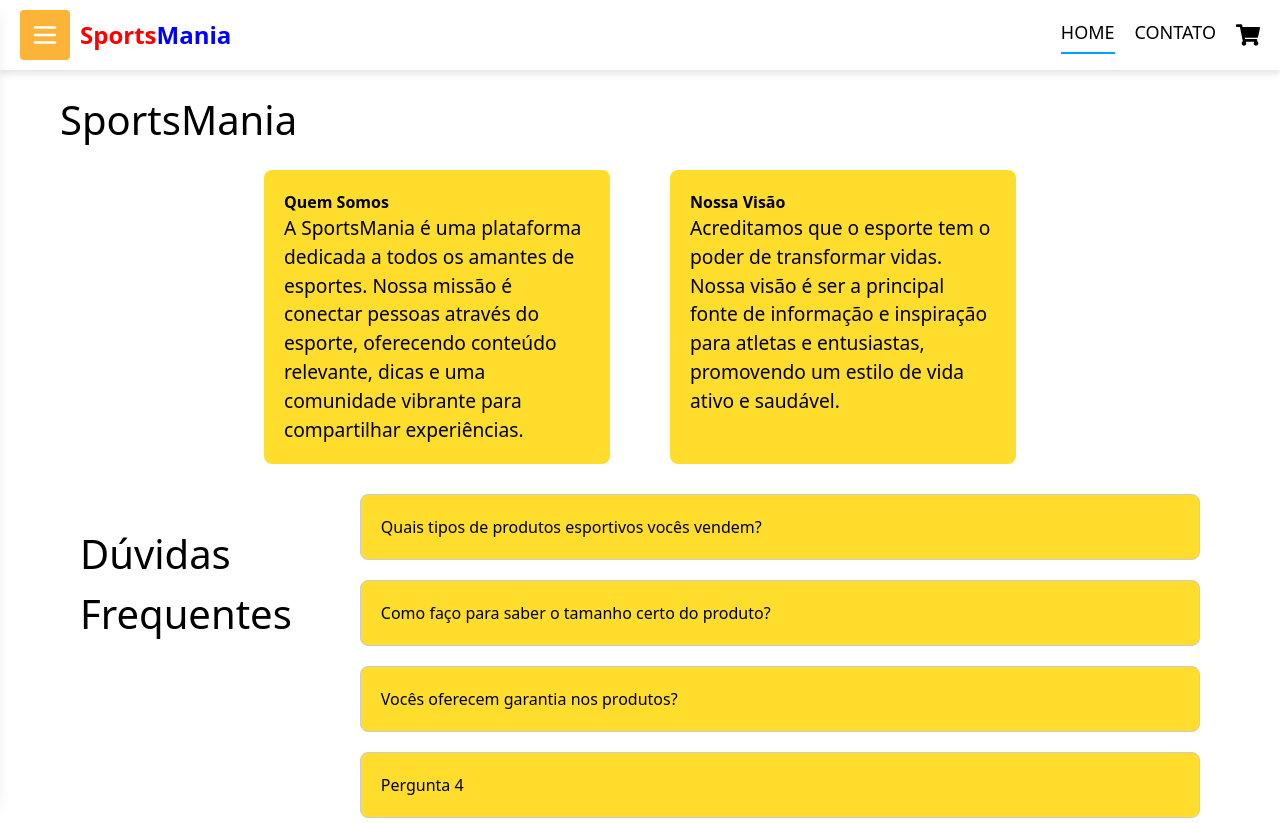
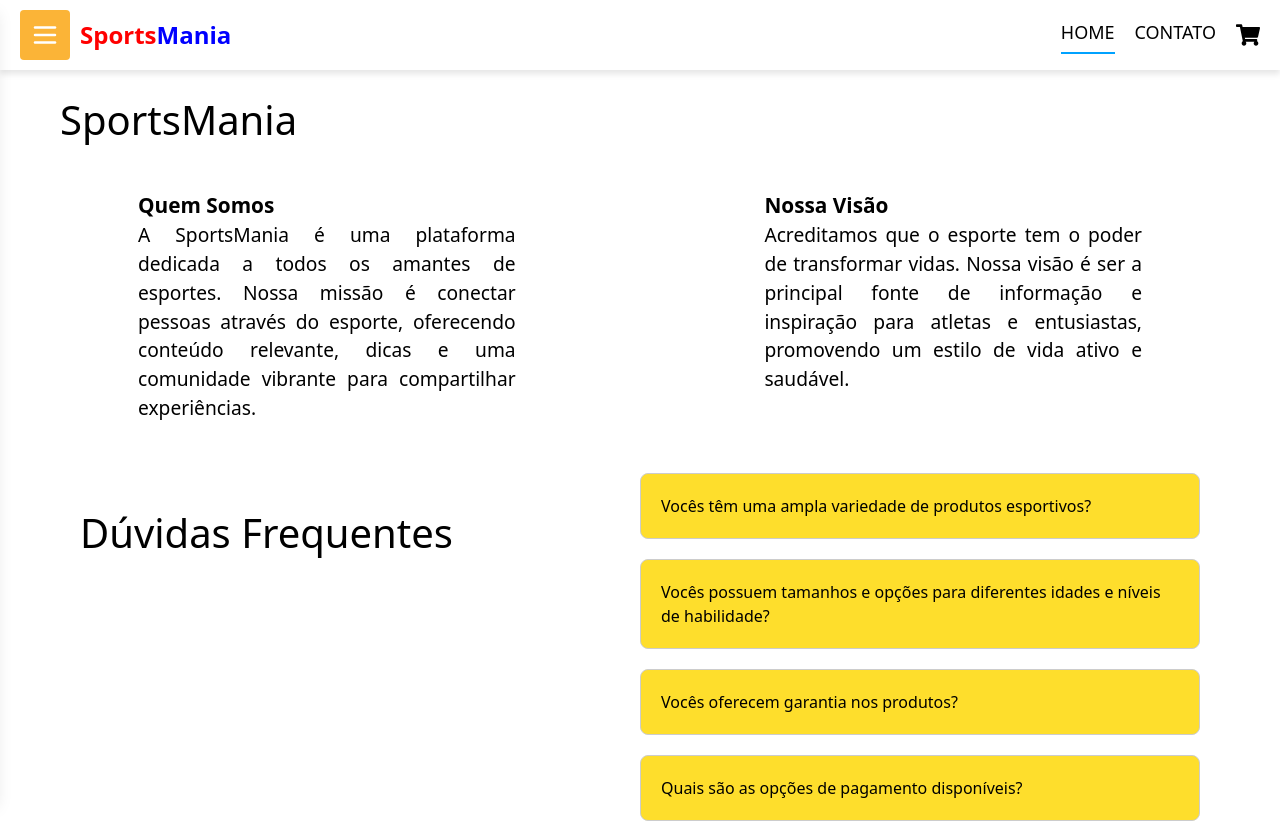
Before and after one commit to GabrielP02/SportsMania, a React (Vite) app: page /aboutus in a window 1280 px wide. Shown: the top 823 px of the page. Built offline with nearby package versions, Linux system fonts and the light colour scheme.

Commit message:
Add files via upload

```diff
--- a/src/Styles/AboutUs.css
+++ b/src/Styles/AboutUs.css
@@ -8,32 +8,54 @@
 }
 
 .titulo {
-    text-align: left; /* Alinha o título à esquerda */
-    font-size: 2.5em; /* Tamanho da fonte do título */
-    margin-bottom: 20px; /* Espaçamento abaixo do título */
+    text-align: left;
+    font-size: 2.5em;
+    margin-bottom: 20px;
 }
 
 .blocos-container {
-    display: flex; /* Usando flexbox para alinhar os blocos lado a lado */
-    justify-content: space-between; /* Espaço entre os blocos */
-    width: 70%; /* Definindo a largura total dos blocos como 70% */
+    display: flex;
+    justify-content: space-between;
+    width: 90%;
 }
 
-.bloco {
-    flex: 1; /* Cada bloco ocupa a mesma largura */
-    margin: 0 30px; /* Aumentando a margem lateral entre os blocos */
-    padding: 20px; /* Espaçamento interno dos blocos */
-    border-radius: 8px; /* Bordas arredondadas */
+.bloco1 {
+    flex: 1;
+    margin-right: 10%;
+    padding: 20px;
+    border-radius: 8px;
+    text-align: justify;
+}
+.bloco2 {
+    margin-left: 10%;
+    flex: 1;
+    padding: 20px;
+    border-radius: 8px;
+    text-align: justify;
 
 }
 
-.bloco h2 {
-    margin-top: 0; /* Remove a margem superior do título do bloco */
+.bloco1 h2 {
+    margin-top: 0;
 }
 
-.bloco p {
-    font-size: 1.2em; /* Aumentando o tamanho da fonte do texto dos blocos */
+.bloco1 p {
+    font-size: 1.2em;
 }
+.bloco1 b {
+    font-size: 1.3em;
+}
+.bloco2 h2 {
+    margin-top: 0;
+}
+
+.bloco2 p {
+    font-size: 1.2em;
+}
+.bloco2 b {
+    font-size: 1.3em;
+}
+
 .DuvidasContainer{
     display: flex;
     justify-content: space-between;
@@ -48,30 +70,30 @@
 }
 
 .duvidas-container {
-    display: flex; /* Usando flexbox para alinhar os blocos lado a lado */
-    justify-content: space-between; /* Espaço entre os blocos */
-    width: 70%; /* Definindo a largura total dos blocos como 70% */
+    display: flex;
+    justify-content: space-between;
+    width: 70%;
 }
 
 .duvida-bloco {
-    flex: 1; /* Cada bloco ocupa a mesma largura */
-    margin: 10px 0; /* Margem lateral entre os blocos */
-    padding: 20px; /* Espaçamento interno dos blocos */
-    border: 1px solid #ccc; /* Borda ao redor dos blocos */
-    border-radius: 8px; /* Bordas arredondadas */
-    cursor: pointer; /* Muda o cursor para indicar que é clicável */
-    background-color: #FEDD2C; /* Cor de fundo dos blocos */
-    transition: background-color 0.3s; /* Transição suave para a cor de fundo */
+    flex: 1;
+    margin: 10px 0;
+    padding: 20px;
+    border: 1px solid #ccc;
+    border-radius: 8px;
+    cursor: pointer;
+    background-color: #fede2c;
+    transition: background-color 0.3s;
 }
 .duvidas-blocos {
-    display: flex; /* Usando flexbox para alinhar os blocos de perguntas */
-    flex-direction: column; /* Alinha os blocos em coluna */
-    width: 100%; /* Faz com que os blocos ocupem toda a largura disponível */
+    display: flex;
+    flex-direction: column;
+    width: 50%;
     justify-content: space-between;
 }
 
 .duvida-bloco:hover {
-    background-color: #e0e0e0; /* Cor de fundo ao passar o mouse */
+    background-color: #e0e0e0; /* fundo passar mouse */
 }
 
 .resposta {
--- a/src/Styles/Contact.css
+++ b/src/Styles/Contact.css
@@ -6,6 +6,11 @@
     height: 100vh; /* Altura total da tela */
     padding: 20px;
     box-sizing: border-box;
+  }
+
+  .container h2{
+    font-size: 2.0em;
+    margin-bottom: 2%;
   }
 
   form {
--- a/src/components/NavBar.jsx
+++ b/src/components/NavBar.jsx
@@ -39,7 +39,7 @@ const Navbar = () => {
                     className={`nav-link ${activeLink === "contato" ? "active" : ""}`}
                     onClick={() => {
                         setActiveLink("contato");
-                        navigate("/AboutUs");
+                        navigate("/Contact");
                     }}
                 >
                     CONTATO
--- a/src/pages/AboutUs.jsx
+++ b/src/pages/AboutUs.jsx
@@ -15,16 +15,16 @@ const AboutUs = () => {
         <div className="sobre-nos-container">
             <h1 className="titulo">SportsMania</h1>
             <div className="blocos-container">
-                <div className="bloco">
-                    <h2><b>Quem Somos</b></h2>
+                <div className="bloco1">
+                    <b>Quem Somos</b>
                     <p>
                         A SportsMania é uma plataforma dedicada a todos os amantes de esportes.
                         Nossa missão é conectar pessoas através do esporte, oferecendo conteúdo
                         relevante, dicas e uma comunidade vibrante para compartilhar experiências.
                     </p>
                 </div>
-                <div className="bloco">
-                    <h2><b>Nossa Visão</b></h2>
+                <div className="bloco2">
+                    <b>Nossa Visão</b>
                     <p>
                         Acreditamos que o esporte tem o poder de transformar vidas.
                         Nossa visão é ser a principal fonte de informação e inspiração
@@ -36,13 +36,29 @@ const AboutUs = () => {
             <div className="DuvidasContainer">
                 <h1 className="duvidas-titulo">Dúvidas Frequentes</h1>
                 <div className="duvidas-blocos">
-                    {['Quais tipos de produtos esportivos vocês vendem?', 'Como faço para saber o tamanho certo do produto?',
-                        'Vocês oferecem garantia nos produtos?', 'Pergunta 4'].map((pergunta, index) => (
+    {[
+        {
+            pergunta: 'Vocês têm uma ampla variedade de produtos esportivos?',
+            resposta: 'Sim, em nossa loja física, oferecemos uma ampla variedade de produtos esportivos, desde equipamentos e vestuário até acessórios e suplementos. Estamos empenhados em fornecer uma seleção diversificada para atender às necessidades de diferentes esportes e atletas.'
+        },
+        {
+            pergunta: 'Vocês possuem tamanhos e opções para diferentes idades e níveis de habilidade?',
+            resposta: 'Sim, buscamos atender a todos os clientes, independentemente da idade ou nível de habilidade. Temos opções de tamanhos variados, desde produtos para crianças até modelos especializados para atletas profissionais. Nossa equipe está pronta para ajudá-lo a encontrar o tamanho e a opção adequados para suas necessidades esportivas.'
+        },
+        {
+            pergunta: 'Vocês oferecem garantia nos produtos?',
+            resposta: 'Sim, estamos comprometidos em garantir a satisfação do cliente. Se houver algum problema com um produto adquirido em nossa loja, nossa equipe estará disponível para auxiliá-lo no processo de assistência pós-venda e garantia, de acordo com as políticas estabelecidas pelos fabricantes.'
+        },
+        {
+            pergunta: 'Quais são as opções de pagamento disponíveis?',
+            resposta: 'Aceitamos várias formas de pagamento, incluindo dinheiro, cartões de crédito e débito. Verifique com nossa equipe no momento da compra para obter mais detalhes sobre as opções de pagamento disponíveis.'
+        }
+    ].map((item, index) => (
         <div key={index} className="duvida-bloco" onClick={() => toggleBlock(index)}>
-                                <h2>{pergunta}</h2>
+            <h2>{item.pergunta}</h2>
             {activeIndex === index && (
                 <p className="resposta">
-                                        Esta é a resposta para {pergunta}. Aqui você pode adicionar mais informações relevantes.
+                    {item.resposta}
                 </p>
             )}
         </div>
--- a/src/pages/Contact.jsx
+++ b/src/pages/Contact.jsx
@@ -18,7 +18,7 @@ const Contact = () => {
   return (
     <><Navbar />
     <div className="container">
-      <h2>Contato</h2>
+      <h2>Fale Conosco</h2>
       <form onSubmit={handleSubmit}>
         <div className="form-group">
           <label htmlFor="nome">Nome:</label>
```
Also changed, not shown: src/pages/AddCard.jsx (line endings or trailing spaces), src/pages/Cards.jsx (line endings or trailing spaces), src/pages/MyOrders.jsx (line endings or trailing spaces), src/pages/Product.jsx (line endings or trailing spaces). Lines whose indentation alone changed are shown as unchanged.
